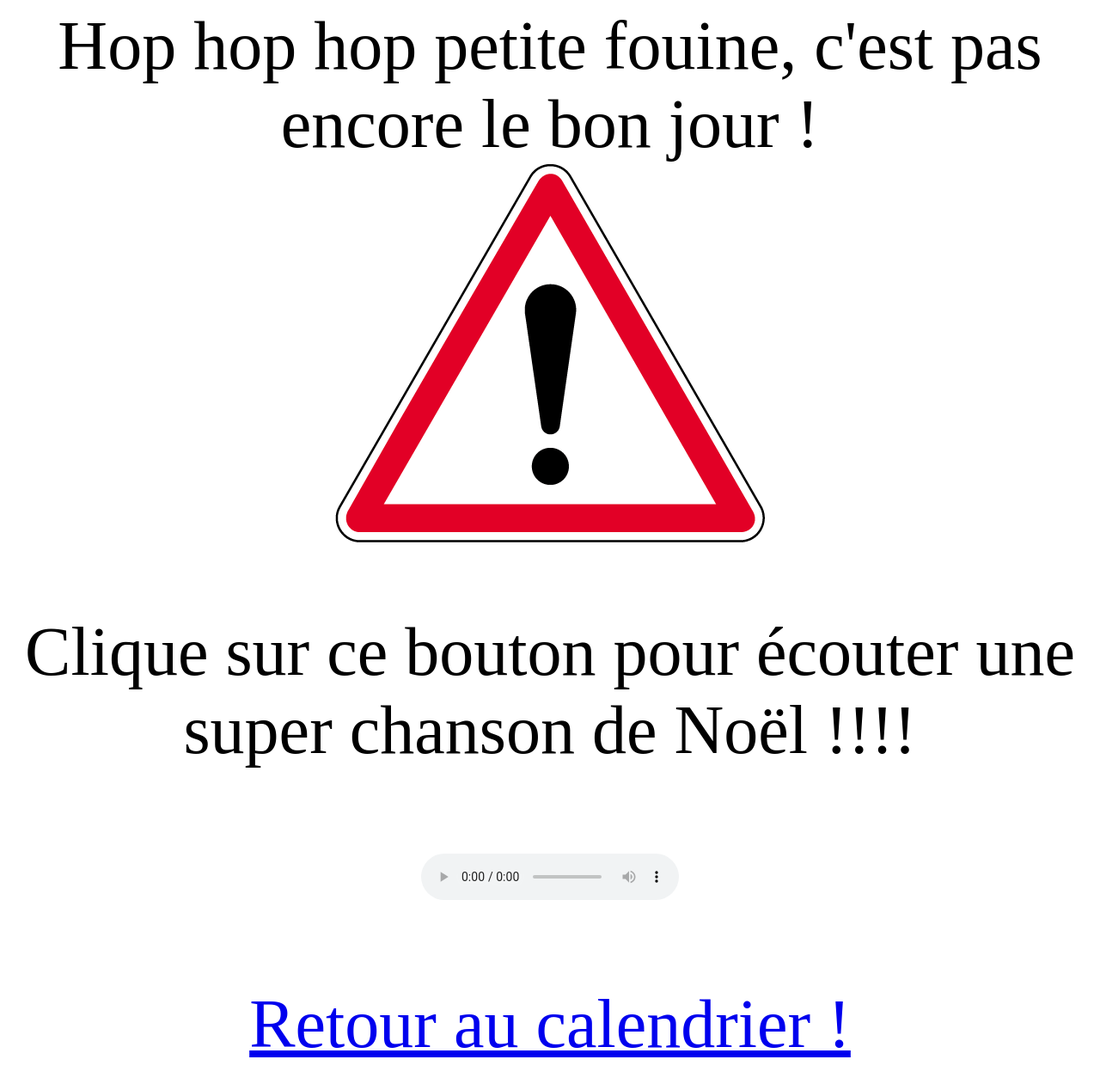
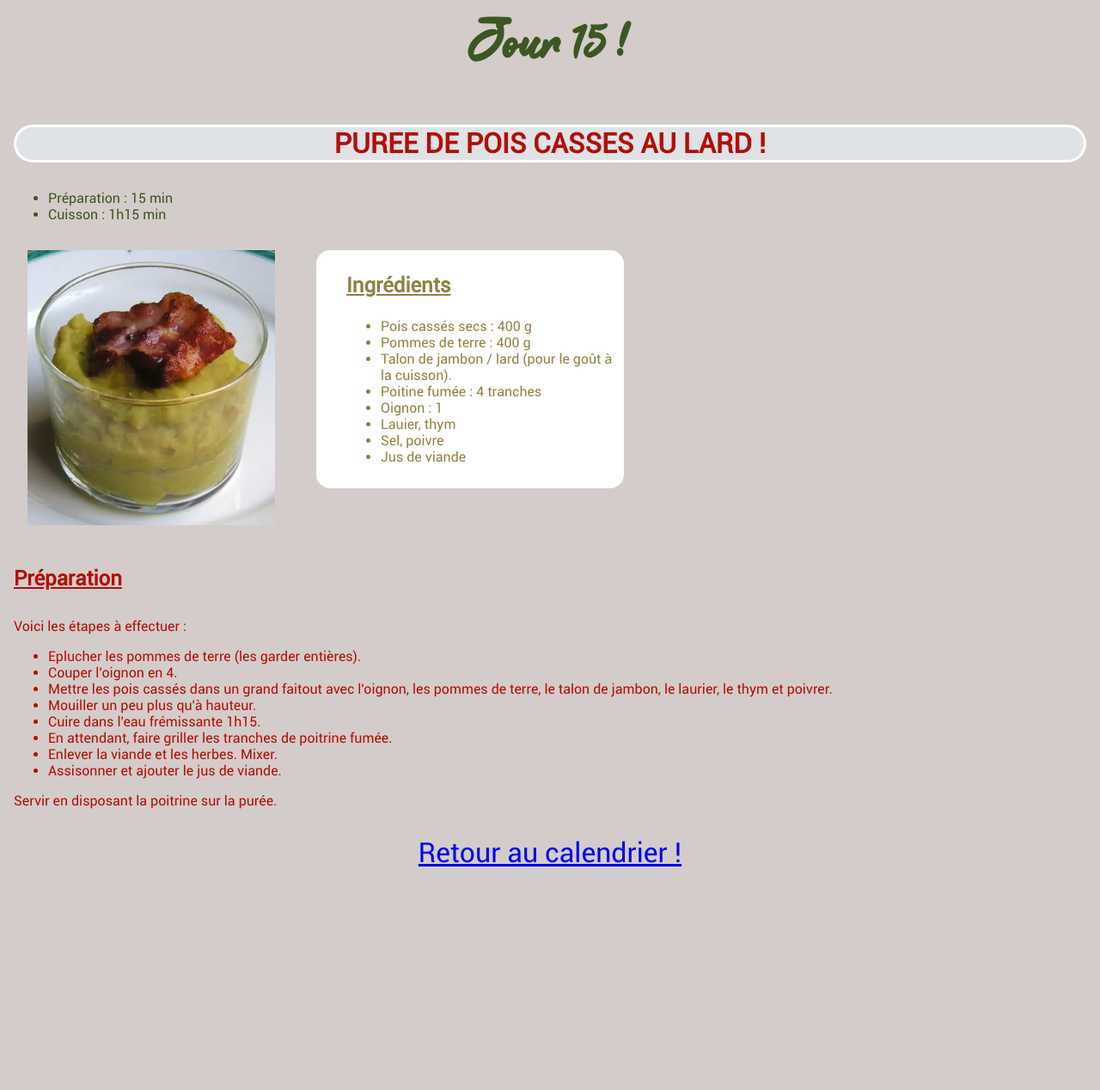
Before and after one commit to LilianBernot/AdventCalendar, a plain HTML site: page recettes/jour_15.html in a window 1280 px wide. Shown: the whole page at 86% size. After the commit the page ends 1051 px from the top, so only its background shows below. Drawn offline with Linux system fonts and the light colour scheme.

Commit message:
Jour 15 !

```diff
--- a/recettes/jour_15.html
+++ b/recettes/jour_15.html
@@ -1,4 +1,4 @@
-<!--
+
 <html lang="fr">
     <head>
         <meta charset="utf-8">
@@ -53,34 +53,4 @@
 
         <script src="recettes.js"></script>
 
-    </body> -->
-
-
-<!DOCTYPE html>
-<html lang="fr">
-    <head>
-        <meta charset="utf-8">
-        <link rel="stylesheet" href="pas_encore.css">
-        <title>Pas le bon jour !</title>
-    </head>
-    <body>
-        <header>
-            Hop hop hop petite fouine, c'est pas encore le bon jour !
-        </header>
-
-        <div> <img src="../images/attention.jpg" class="flottant"></div>
-
-        <p>
-            Clique sur ce bouton pour écouter une super chanson de Noël !!!!
-        </p>
-
-        <p>
-            <audio controls autoplay>
-                <source src="../audios/Loser Sound Effects.mp3" type="audio/mpeg">
-            </audio>
-        </p>
-
-
-        <script src="recettes.js"></script>
     </body>
-</html>
```
